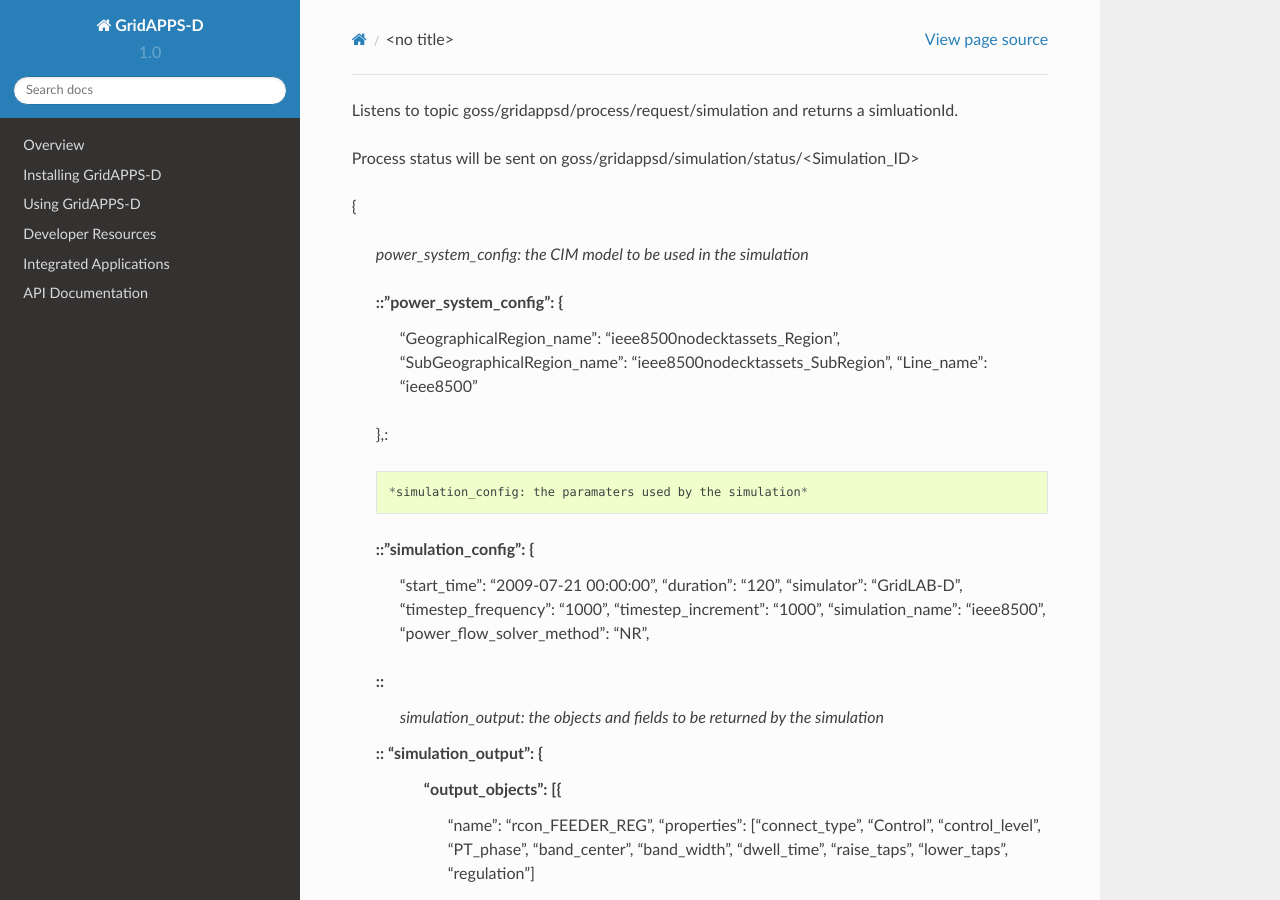
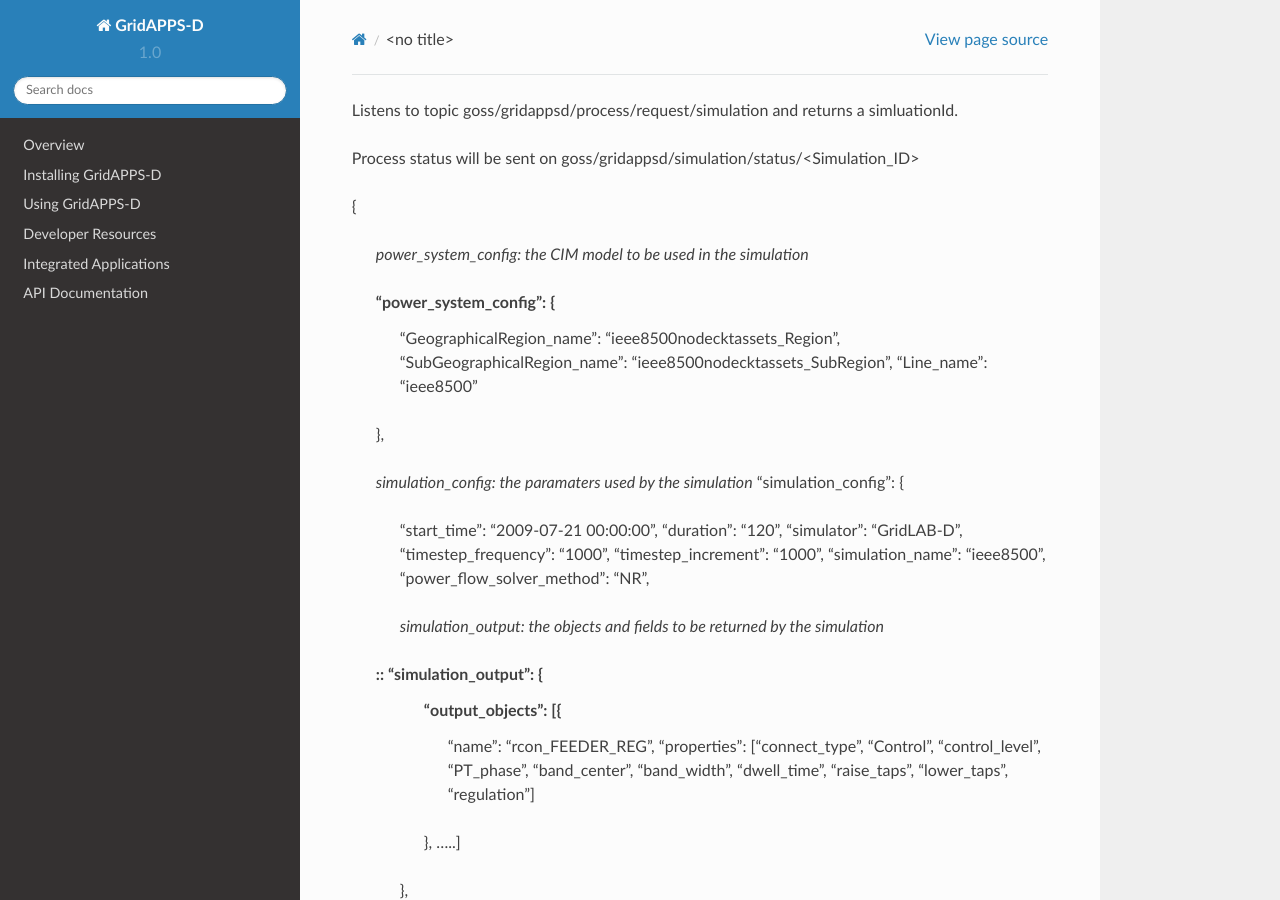
Before and after one commit to GRIDAPPSD/GOSS-GridAPPS-D, a Sphinx documentation site: the page built from docs/source/developer_resources/messaging/Simulation_Request.rst, in a window 1280 px wide and 900 px high. Built offline with Sphinx 7.4.7 and the Read the Docs theme 2.0.0, drawn with Linux system fonts in a browser that asks for light colours; pages that are not in the unit, such as notebooks, are missing from menus.

```diff
--- a/docs/source/developer_resources/messaging/Simulation_Request.rst
+++ b/docs/source/developer_resources/messaging/Simulation_Request.rst
@@ -8,14 +8,14 @@ Process status will be sent on goss/gridappsd/simulation/status/<Simulation_ID>
 
 	*power_system_config: the CIM model to be used in the simulation*
 
-	::"power_system_config": {
+	"power_system_config": {
 		"GeographicalRegion_name": "ieee8500nodecktassets_Region",
 		"SubGeographicalRegion_name": "ieee8500nodecktassets_SubRegion",
 		"Line_name": "ieee8500"
-	},::
+	},
 
 	*simulation_config: the paramaters used by the simulation*
-	::"simulation_config": {
+	"simulation_config": {
 		"start_time": "2009-07-21 00:00:00",
 		"duration": "120",
 		"simulator": "GridLAB-D",
@@ -23,7 +23,7 @@ Process status will be sent on goss/gridappsd/simulation/status/<Simulation_ID>
 		"timestep_increment": "1000",
 		"simulation_name": "ieee8500",
 		"power_flow_solver_method": "NR",
-	::
+
 		*simulation_output: the objects and fields to be returned by the simulation*
 	::	"simulation_output": {
 			"output_objects": [{
```
